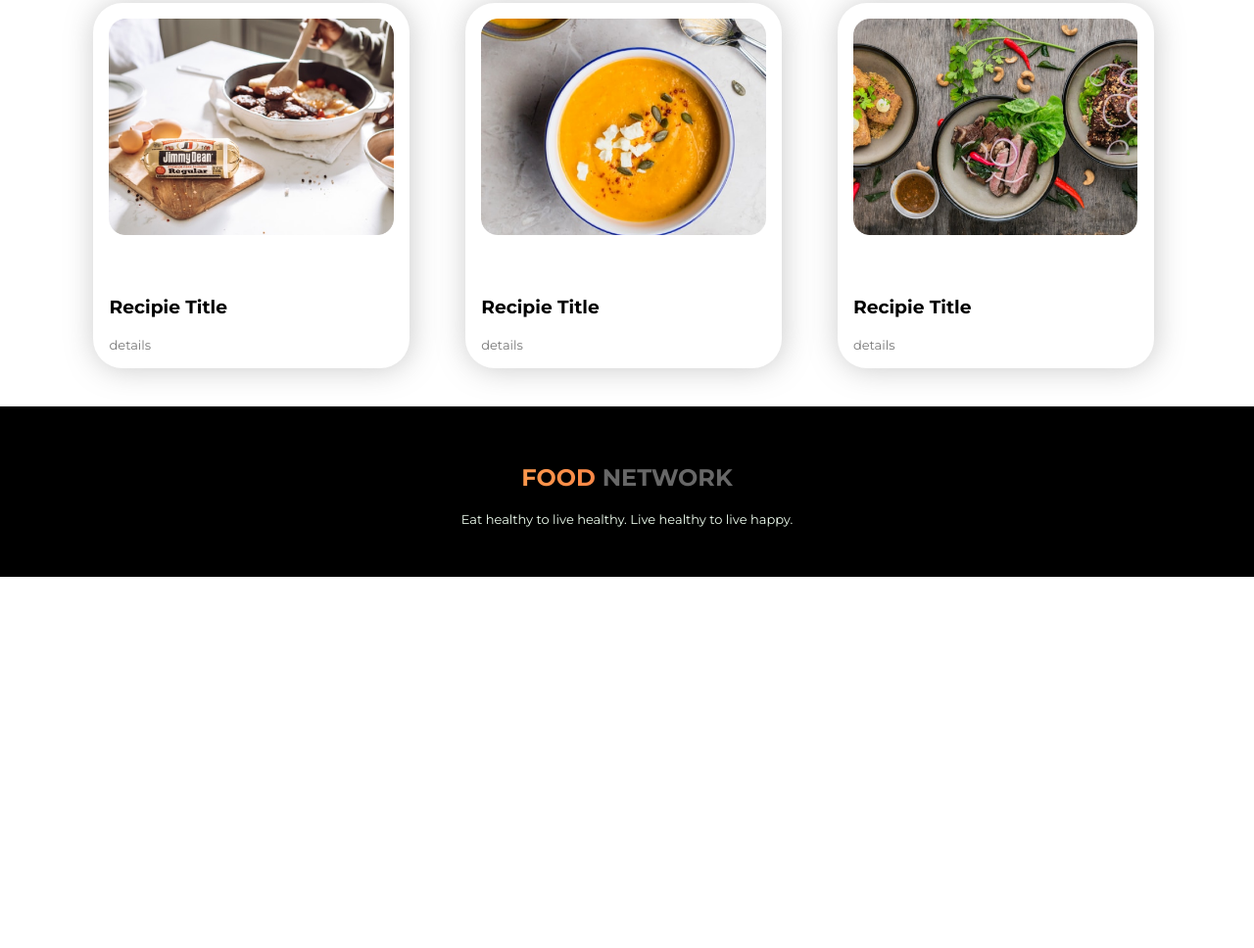
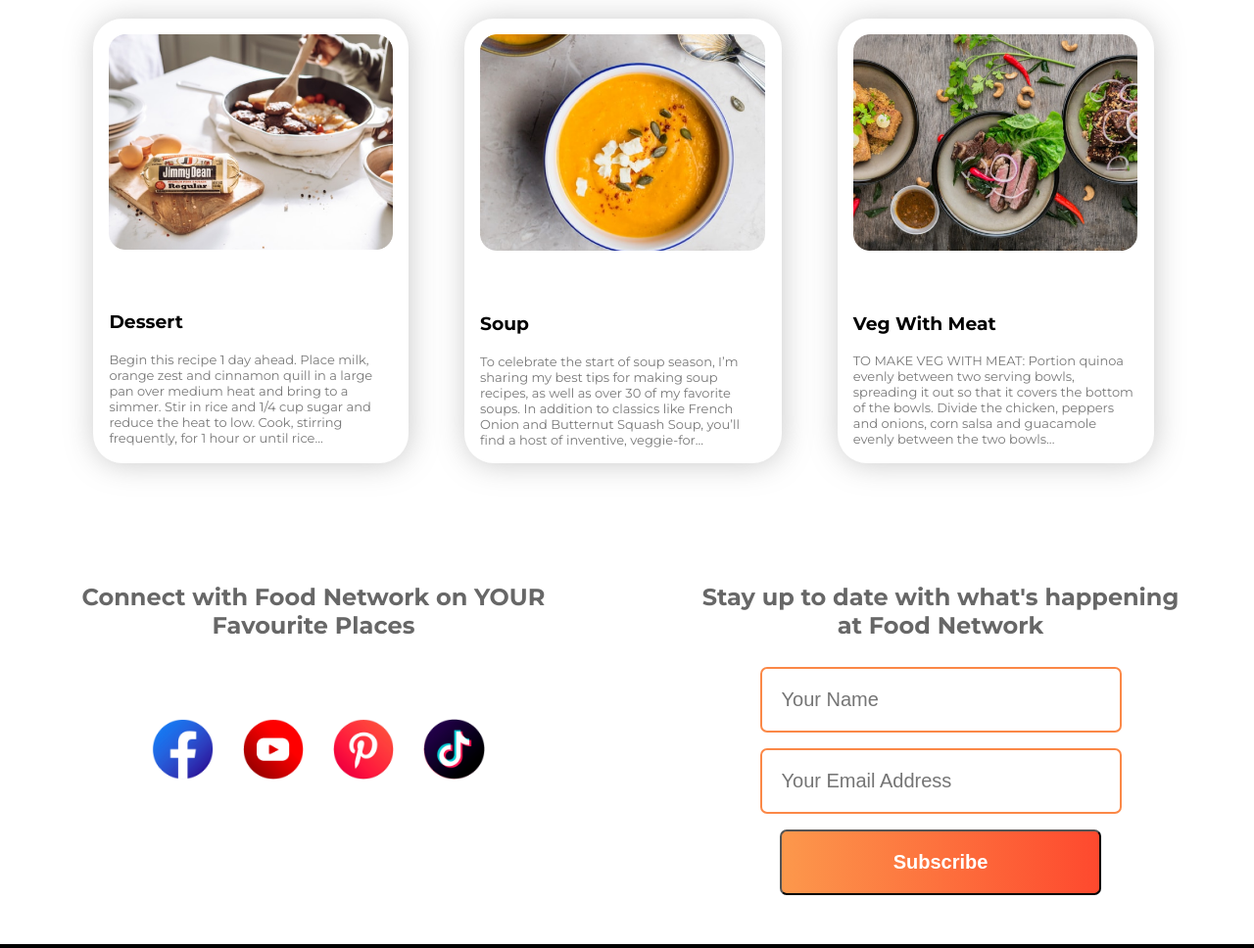
Before and after one commit to NowrozShahriar/food-network, a plain HTML site: page index.html in a window 1280 px wide. Shown: the part 1374-2342 px from the top of the page at 98% size. Before the commit the page ends 1963 px from the top, so only its background shows below. Drawn offline with Linux system fonts and the light colour scheme.

Commit message:
complete

```diff
--- a/index.html
+++ b/index.html
@@ -17,7 +17,7 @@
             <div class="section-text">
                 <h1><span class="colored-text">Skip</span> The Diet, <br> Just Eat Healthy With Food Network</h1>
                 <p>Imagine you don't need a diet because we provide healthy and delicious food for you!</p>
-                <a href="404_page_not_found" target="_blank">Order Food</a>
+                <a class="button" href="Bhai_kindly_window_ta_1420px+_kore_dekhben" target="_blank">Order Food</a>
             </div>
         </div>
         <div class="half-width">
@@ -32,37 +32,64 @@
             <div class="section-text">
                 <h2>About Me</h2>
                 <p>I'm a nice fun and friendly person, I'm honest and punctual, I work well in a team but also on my own as I like to set myself goals which I will achieve, I have good listening and communication skills. I have a creative mind and am always up for new challenges.</p>
-                <a href="404_page_not_found" target="_blank">Contact Me</a>
+                <a class="button" href="Bhai_kindly_window_ta_1420px+_kore_dekhben" target="_blank">Contact Me</a>
             </div>
         </div>
     </section>
     <section>
         <div class="center">
             <h2>My Recipies</h2>
-            <p>blah blah blah blah</p>
+            <p>These recipes are the best of the best. With 5-star ratings and 500+ reviews, <br>you can't go wrong with these user favorites.</p>
         </div>
         <div class="flexible" id="card-sect">
             <div class="cards">
                 <div class="card-contents">
                     <img src="images/food/Project Cover.jpg" alt="">
-                    <h3>Recipie Title</h3>
-                    <p>details</p>
+                    <h3>Dessert</h3>
+                    <p>Begin this recipe 1 day ahead. Place milk, orange zest and cinnamon quill in a large pan over medium heat and bring to a simmer. Stir in rice and 1/4 cup sugar and reduce the heat to low. Cook, stirring frequently, for 1 hour or until rice... <!--is cooked through. Remove pan from heat. Discard zest and cinnamon. Transfer rice to a bowl and set aside to cool. Cover with plastic wrap and chill overnight.--></p>
                 </div>
             </div>
             <div class="cards">
                 <div class="card-contents">
                     <img src="images/food/Project Cover.png" alt="">
-                    <h3>Recipie Title</h3>
-                    <p>details</p>
+                    <h3>Soup</h3>
+                    <p>To celebrate the start of soup season, I’m sharing my best tips for making soup recipes, as well as over 30 of my favorite soups. In addition to classics like French Onion and Butternut Squash Soup, you’ll find a host of inventive, veggie-for... <!--ward soup recipes like Golden Turmeric Noodle Miso Soup and Tomatillo Zucchini White Bean Chili. I love them all, and I hope that you do too.--></p>
                 </div>
             </div>
             <div class="cards">
                 <div class="card-contents">
                     <img src="images/food/Project Cover1.jpg" alt="">
-                    <h3>Recipie Title</h3>
-                    <p>details</p>
+                    <h3>Veg With Meat</h3>
+                    <p>TO MAKE VEG WITH MEAT: Portion quinoa evenly between two serving bowls, spreading it out so that it covers the bottom of the bowls. Divide the chicken, peppers and onions, corn salsa and guacamole evenly between the two bowls...<!--, and add them on top of the quinoa. Sprinkle each bowl with some crumbled cheese. Serve immediately, garnishing each bowl with a lime wedge if desired.--></p>
                 </div>
             </div>
+        </div>
+    </section>
+    <section class="flexible">
+        <div class="half-width center">
+            <h2>Connect with Food Network on YOUR Favourite Places</h2>
+            <ul>
+                <li>
+                    <a href="http://facebook.com" target="_blank"><img src="images/icons/fb.png" alt=""></a>
+                </li>
+                <li>
+                    <a href="http://youtube.com" target="_blank"><img src="images/icons/yt.png" alt=""></a>
+                </li>
+                <li>
+                    <a href="http://pinterest.com" target="_blank"><img src="images/icons/pt.png" alt=""></a>
+                </li>
+                <li>
+                    <a href="http://tiktok.com" target="_blank"><img src="images/icons/tk.png" alt=""></a>
+                </li>
+            </ul>
+        </div>
+        <div class="half-width center">
+            <h2>Stay up to date with what's happening at Food Network</h2>
+            <input name="name" type="text" placeholder="Your Name">
+            <br>
+            <input name="email" type="email" placeholder="Your Email Address">
+            <br>
+            <button>Subscribe</button>
         </div>
     </section>
     <footer>
--- a/style.css
+++ b/style.css
@@ -18,7 +18,7 @@ p {
     font-size: small;
     color: rgba(87, 87, 87, 0.801);
 }
-a {
+.button {
     display: inline-block;
     margin-top: 25px;
     color: white;
@@ -37,7 +37,8 @@ a {
 }
 .section-text {
     position: relative;
-    top: 5%;
+    top: 3%;
+    margin-bottom: 30px;
 }
 img {
     width: 100%;
@@ -79,3 +80,31 @@ h2 {
 #footer p {
     color: honeydew;
 }
+
+ul {
+    display: flex;
+    margin: 10%;
+}
+li {
+    margin-top: 40px;
+    list-style: none;
+    margin-right: 30px;
+}
+input {
+    padding: 1em 4em 1em 1em;
+    margin: 8px;
+    border: 2px solid rgb(251, 136, 71);
+    color: orange;
+    border-radius: 7px;
+    font-size: 20px;
+}
+button {
+    font-weight: 600;
+    font-size: 20px;
+    border-radius: 7px;
+    padding: 1em 5.7em;
+    margin: 8px;
+    margin-bottom: 50px;
+    color: white;
+    background-image: linear-gradient(to right, rgb(252, 152, 76), rgb(254, 73, 46));
+}
```
Also changed, not shown: images/icons/fb.png (added), images/icons/pt.png (added), images/icons/tk.png (added), images/icons/yt.png (added), images/shapes/Group 8450.png.
